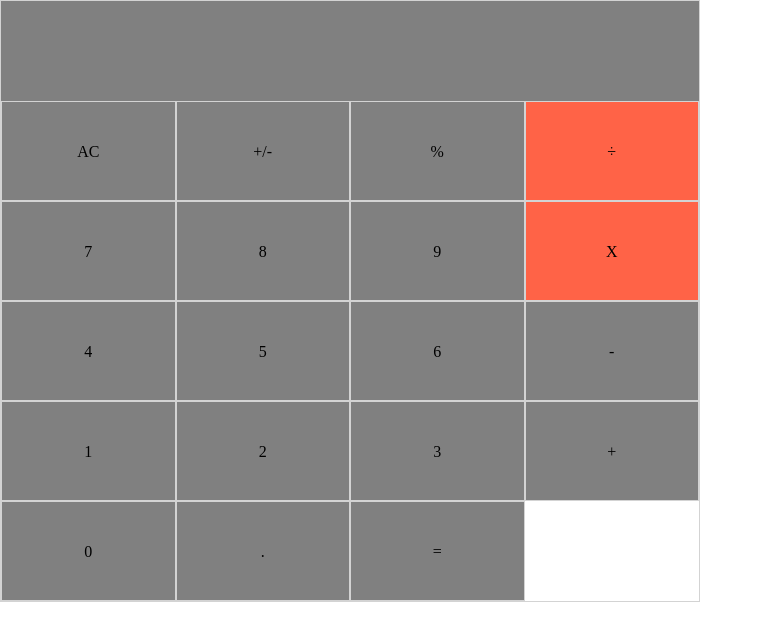
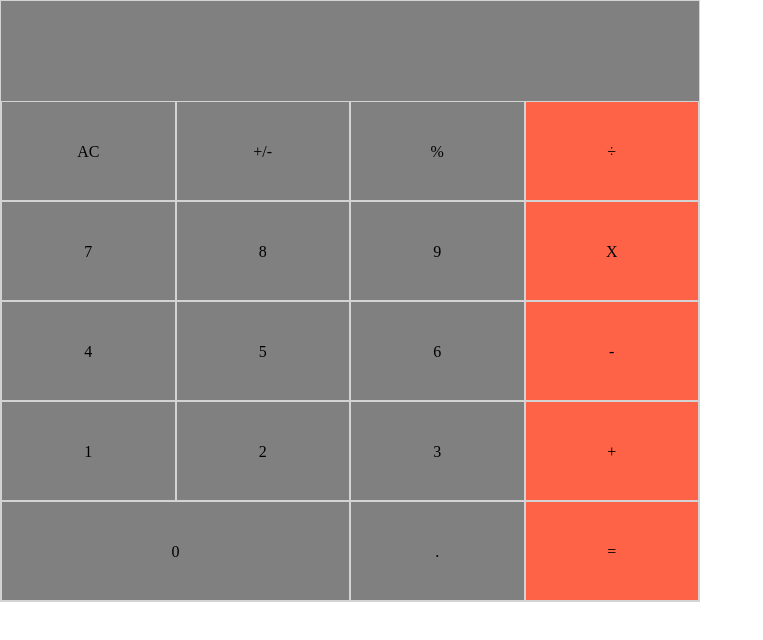
Before and after one commit to ZehaIrawan/ReactCalculator, a React (Create React App) app: page / in a window 1280 px wide. Shown: the top 640 px of the page, without its empty margins (0-763 px from the left). Built offline with nearby package versions, Linux system fonts and the light colour scheme.

Commit message:
optimize map

```diff
--- a/src/components/ButtonPanel.js
+++ b/src/components/ButtonPanel.js
@@ -2,24 +2,12 @@ import React from 'react';
 import Button from './Button';
 import firstRow from '../data/firstRow';
 import secondRow from '../data/secondRow';
+import thirdRow from '../data/thirdRow';
+import fourthRow from '../data/fourthRow';
+import fifthRow from '../data/fifthRow';
 
 const ButtonPanel = props => {
   const { clickHandler } = props;
-
-  const thirdRow = ['4', '5', '6', '-'];
-  const fourthRow = ['1', '2', '3', '+'];
-  const fifthRow = ['0', '.', '='];
-
-  const trymap = param =>
-    param.map(e => (
-      <Button
-        names={e}
-        key={e}
-        color='grey'
-        wide={false}
-        clickHandler={clickHandler}
-      />
-    ));
 
   const trymap2 = param => {
     let arr = [];
@@ -44,10 +32,11 @@ const ButtonPanel = props => {
 
       <div className='row'>{trymap2(secondRow)}</div>
 
-      <div className='row'>{trymap(thirdRow)}</div>
+      <div className='row'>{trymap2(thirdRow)}</div>
 
-      <div className='row'>{trymap(fourthRow)}</div>
-      <div className='row'>{trymap(fifthRow)}</div>
+      <div className='row'>{trymap2(fourthRow)}</div>
+
+      <div className='row'>{trymap2(fifthRow)}</div>
     </div>
   );
 };
--- /dev/null
+++ b/src/data/fifthRow.js
@@ -0,0 +1,19 @@
+const fifthRow = {
+  seven: {
+    names: '0',
+    color: 'grey',
+    wide: true
+  },
+  eight: {
+    names: '.',
+    color: 'grey',
+    wide: false
+  },
+  nine: {
+    names: '=',
+    color: '',
+    wide: false
+  }
+};
+
+export default fifthRow;
--- /dev/null
+++ b/src/data/fourthRow.js
@@ -0,0 +1,24 @@
+const fourthRow = {
+    seven: {
+      names: '1',
+      color: 'grey',
+      wide: true
+    },
+    eight: {
+      names: '2',
+      color: 'grey',
+      wide: true
+    },
+    nine: {
+      names: '3',
+      color: 'grey',
+      wide: true
+    },
+    ten: {
+      names: '+',
+      color: '',
+      wide: true
+    }
+  };
+
+  export default fourthRow;
--- /dev/null
+++ b/src/data/thirdRow.js
@@ -0,0 +1,24 @@
+const thirdRow = {
+    seven: {
+      names: '4',
+      color: 'grey',
+      wide: true
+    },
+    eight: {
+      names: '5',
+      color: 'grey',
+      wide: true
+    },
+    nine: {
+      names: '6',
+      color: 'grey',
+      wide: true
+    },
+    ten: {
+      names: '-',
+      color: '',
+      wide: true
+    }
+  };
+
+  export default thirdRow;
```
